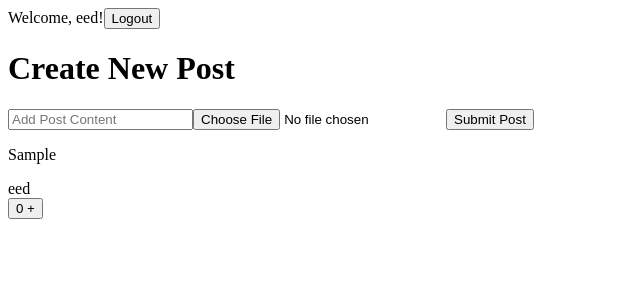
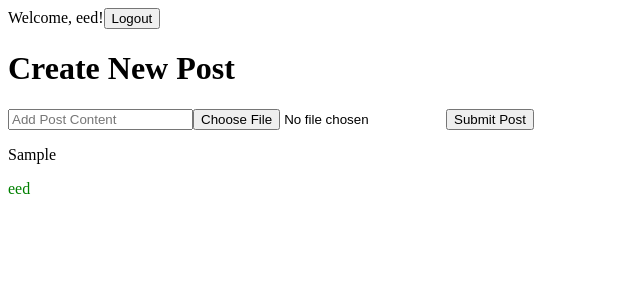
Before and after one commit to MykolaRudnev/react-social-media, a React (Create React App) app: page / in a window 1280 px wide. Both pictures are taken after typing "Sample" into the empty fields and a click on the button "Submit Post". Shown: the top 300 px of the page, without its empty margins (0-640 px from the left). Built offline with nearby package versions, Linux system fonts and the light colour scheme.

Commit message:
useContext on Post component

```diff
--- a/src/App.js
+++ b/src/App.js
@@ -1,16 +1,17 @@
-import React, { useState, useEffect, useCallback }   from 'react';
+import React, { useState, useEffect, useCallback, createContext }   from 'react';
 import Login from './components/Login'
 import Header from './components/Header'
 import CreatePost from './components/CreatePost'
 import PostList from './components/PostList'
 
-const functionCount = new Set();
+
+export const UserContext = createContext();
 
 
 function App() {
     const [user, setUser] = useState('eed');
     const [posts, setPosts] = useState([]);
-    const [count, setCount] = useState(0);
+
 
     useEffect(() => {
         document.title= user ? `${user}'s Feed`: 'Please login';
@@ -21,20 +22,17 @@ function App() {
 
     }, [posts]);
 
-    functionCount.add(handleAddPost);
-    console.log(functionCount);
+
 
     if(!user){
         return <Login setUser={setUser} />
     }
     return (
-        <>
+        <UserContext.Provider value={user}>
         <Header user={user} setUser={setUser}/>
         <CreatePost  user={user}  handleAddPost={handleAddPost}/>
-        <PostList posts={posts}/>
-        <button onClick={() => setCount(prev => prev + 1)}>{count} +</button>
-
-        </>
+        <PostList  posts={posts}/>
+        </UserContext.Provider>
     );
 }
 
--- a/src/components/Post.js
+++ b/src/components/Post.js
@@ -1,6 +1,9 @@
-import React from 'react';
+import React, { useContext } from 'react';
+import {UserContext} from '../App'
 
 function Post({image, content, user}) {
+    const currentUser = useContext(UserContext);
+    let isCurrentUser = currentUser === user;
     return  <>
     {image && (
         <img
@@ -10,7 +13,7 @@ function Post({image, content, user}) {
         />
     )}
     <p>{content}</p>
-    <div>{user}</div>
+    <div style={{color: isCurrentUser && 'green'}}>{user}</div>
     </>
 }
 
--- a/src/components/PostList.js
+++ b/src/components/PostList.js
@@ -1,8 +1,8 @@
-import React ,{Fragment} from 'react';
+import React  from 'react';
 import Post from './Post'
 
-function PostList({posts}) {
-    return posts.map((post, i) => (<Post key={i} {...post}/> ))
+function PostList({posts, user}) {
+    return posts.map((post, i) => (<Post  key={i} {...post}/> ))
 }
 
 export default PostList;
```
